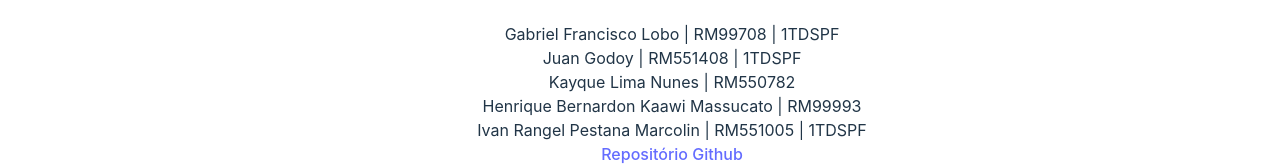
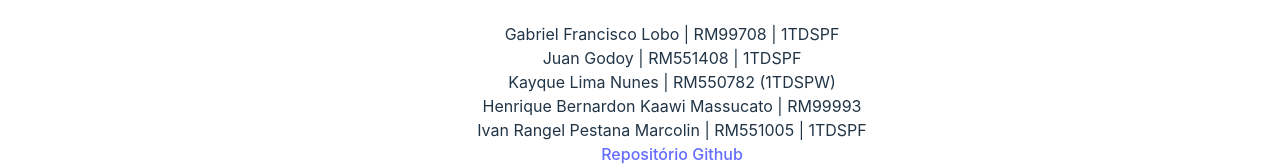
Before and after one commit to gabrielLoboo/react-sprint3, a React (Vite) app in the folder react-app/: page /integrantes in a window 1280 px wide. Shown: the part 1041-1206 px from the top of the page. Built offline with nearby package versions, Linux system fonts and the light colour scheme.

Commit message:
Update Integrantes.jsx

```diff
--- a/react-app/src/routes/Integrantes/Integrantes.jsx
+++ b/react-app/src/routes/Integrantes/Integrantes.jsx
@@ -7,7 +7,7 @@ export default function Integrantes() {
     <ul className='listIntegrantes'>
         <li>Gabriel Francisco Lobo | RM99708 | 1TDSPF</li>
         <li>Juan Godoy | RM551408 | 1TDSPF</li>
-        <li>Kayque Lima Nunes | RM550782</li>
+        <li>Kayque Lima Nunes | RM550782 (1TDSPW) </li>
         <li>Henrique Bernardon Kaawi Massucato | RM99993</li>
         <li>Ivan Rangel Pestana Marcolin | RM551005 | 1TDSPF</li>
 
```
